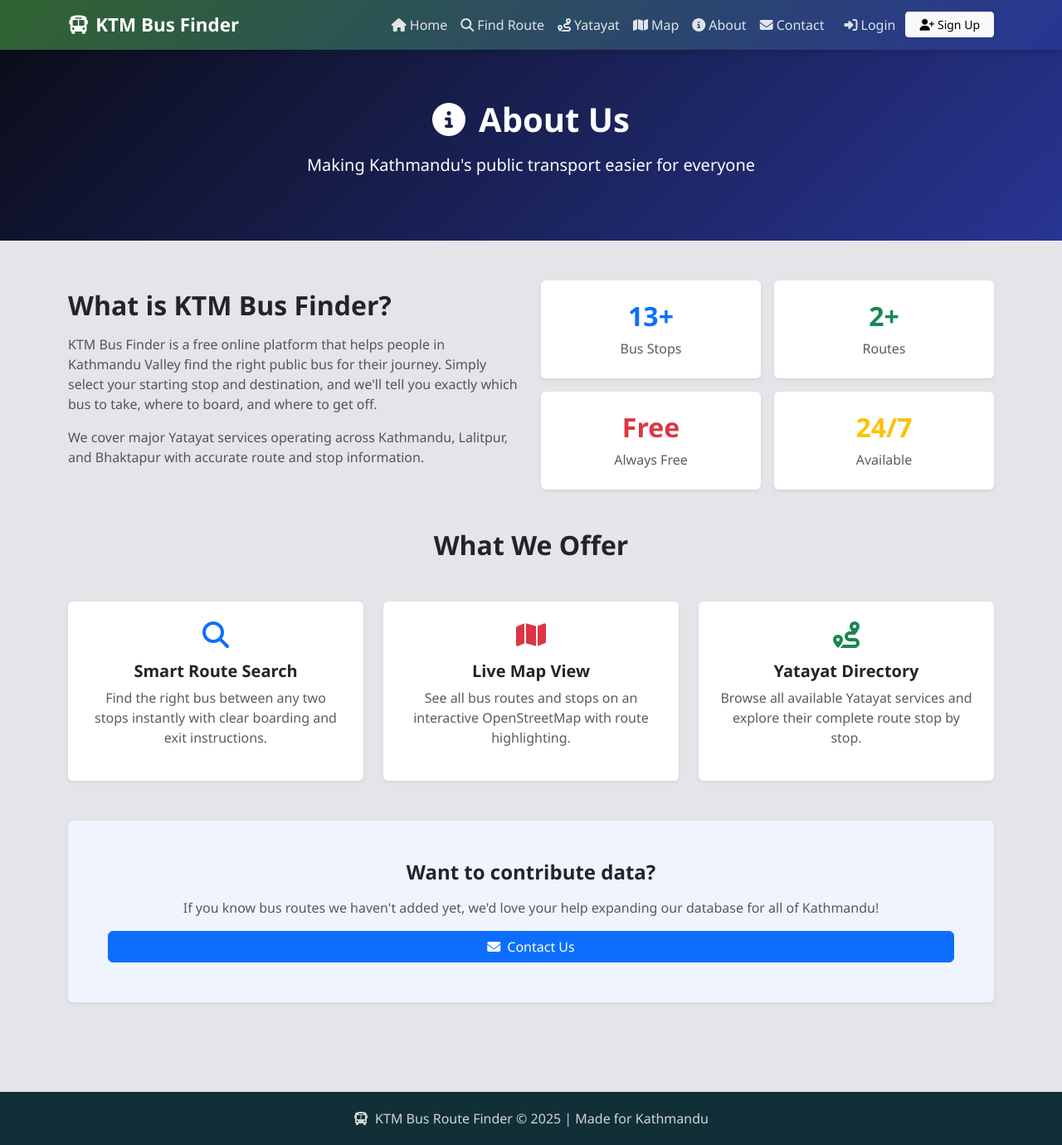
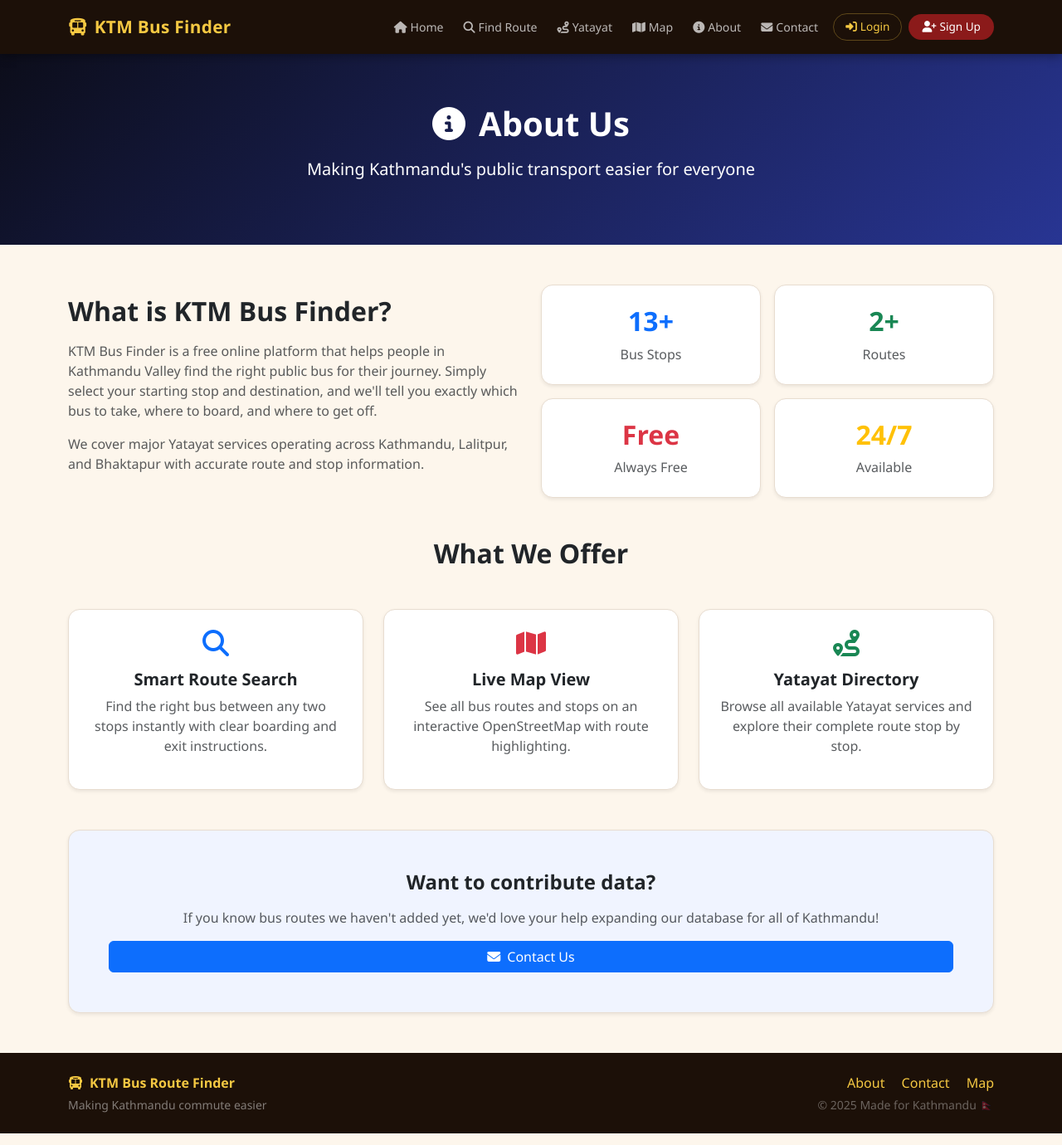
Before and after one commit to purnimapant77/ktm_bus_route, a Django app: page /about/ in a window 1280 px wide. Shown: the whole page at 83% size. Run offline with Django 5.2, Linux system fonts and the light colour scheme; parts of the project's set-up code (start-up, migrations or seed data) failed here and were passed over.

Commit message:
UI changed using base.html

```diff
--- a/bus/templates/bus/base.html
+++ b/bus/templates/bus/base.html
@@ -7,50 +7,142 @@
     <link href="https://cdn.jsdelivr.net/npm/bootstrap@5.3.0/dist/css/bootstrap.min.css" rel="stylesheet">
     <link href="https://cdnjs.cloudflare.com/ajax/libs/font-awesome/6.4.0/css/all.min.css" rel="stylesheet">
     <style>
+        * { box-sizing: border-box; }
+
         body {
-            background-color: #190d3e1c;
             font-family: 'Segoe UI', sans-serif;
+            background-color: #FDF6EC;
             min-height: 100vh;
             display: flex;
             flex-direction: column;
         }
+
+        /* NAVBAR */
         .navbar {
-            background: linear-gradient(135deg, #306430, #283593);
-            box-shadow: 0 2px 10px rgba(0,0,0,0.2);
+            background: #1C1008;
+            box-shadow: 0 2px 12px rgba(0,0,0,0.4);
+            padding: 12px 0;
         }
         .navbar-brand {
             font-weight: 700;
-            font-size: 1.4rem;
-            color: white !important;
+            font-size: 1.3rem;
+            color: #F5C842 !important;
+            letter-spacing: 0.3px;
+        }
+        .navbar-toggler {
+            border-color: rgba(245,200,66,0.3);
+        }
+        .navbar-toggler-icon {
+            filter: invert(1);
         }
         .nav-link {
-            color: rgba(255,255,255,0.85) !important;
+            color: rgba(255,255,255,0.7) !important;
             font-weight: 500;
+            font-size: 0.88rem;
+            padding: 6px 10px !important;
+            border-radius: 6px;
+            transition: all 0.2s;
         }
         .nav-link:hover {
+            color: #F5C842 !important;
+            background: rgba(245,200,66,0.08);
+        }
+        .btn-signup {
+            background: #8B1A1A !important;
             color: white !important;
+            border-radius: 20px !important;
+            font-size: 0.85rem !important;
+            padding: 5px 16px !important;
+            border: none !important;
         }
+        .btn-signup:hover {
+            background: #a82020 !important;
+        }
+        .btn-login {
+            color: #F5C842 !important;
+            border: 0.5px solid rgba(245,200,66,0.3) !important;
+            border-radius: 20px !important;
+            font-size: 0.85rem !important;
+            padding: 5px 14px !important;
+        }
+
+        /* DROPDOWN */
+        .dropdown-menu {
+            background: #1C1008;
+            border: 0.5px solid #3a2a10;
+            border-radius: 10px;
+        }
+        .dropdown-item {
+            color: rgba(255,255,255,0.75);
+            font-size: 0.88rem;
+        }
+        .dropdown-item:hover {
+            background: rgba(245,200,66,0.1);
+            color: #F5C842;
+        }
+        .dropdown-divider {
+            border-color: #3a2a10;
+        }
+
+        /* CARDS */
+        .card {
+            border-radius: 14px !important;
+            border: 0.5px solid #e8ddd0 !important;
+        }
+
+        /* FOOTER */
         .footer {
-            background: #122f37;
-            color: rgba(255,255,255,0.8);
-            padding: 20px 0;
-            margin-top: 60px;
+            background: #1C1008;
+            color: rgba(255,255,255,0.7);
+            padding: 24px 0;
+            margin-top: auto;
+        }
+        .footer a {
+            color: #F5C842;
+            text-decoration: none;
+        }
+        .footer a:hover {
+            color: white;
+        }
+
+        /* MOBILE NAVBAR */
+        @media (max-width: 991px) {
+            .navbar-collapse {
+                background: #2a1a08;
+                border-radius: 10px;
+                padding: 12px;
+                margin-top: 10px;
+                border: 0.5px solid #3a2a10;
+            }
+            .nav-link {
+                border-bottom: 0.5px solid rgba(255,255,255,0.06);
+                padding: 10px 12px !important;
+                border-radius: 0;
+            }
+            .nav-link:last-child {
+                border-bottom: none;
+            }
+            .btn-signup, .btn-login {
+                margin-top: 6px;
+                display: inline-block;
+            }
         }
     </style>
     {% block extra_css %}{% endblock %}
 </head>
-<body >
+<body>
 
 <nav class="navbar navbar-expand-lg">
     <div class="container">
         <a class="navbar-brand" href="{% url 'home' %}">
             <i class="fas fa-bus me-2"></i>KTM Bus Finder
         </a>
-        <button class="navbar-toggler" type="button" data-bs-toggle="collapse" data-bs-target="#navbarNav">
+        <button class="navbar-toggler" type="button" data-bs-toggle="collapse" data-bs-target="#navbarNav"
+            aria-controls="navbarNav" aria-expanded="false" aria-label="Toggle navigation">
             <span class="navbar-toggler-icon"></span>
         </button>
-        <div class="collapse navbar-collapse" id="navbarNav"></div>
-        <ul class="navbar-nav ms-auto align-items-center">
+        <div class="collapse navbar-collapse" id="navbarNav">
+            <ul class="navbar-nav ms-auto align-items-center gap-1">
                 <li class="nav-item">
                     <a class="nav-link" href="{% url 'home' %}"><i class="fas fa-home me-1"></i>Home</a>
                 </li>
@@ -72,12 +164,12 @@
 
                 {% if user.is_authenticated %}
                 <li class="nav-item dropdown ms-2">
-        <a class="nav-link dropdown-toggle text-white" href="#" data-bs-toggle="dropdown">
+                    <a class="nav-link dropdown-toggle" href="#" data-bs-toggle="dropdown" style="color:#F5C842 !important;">
                         <i class="fas fa-user-circle me-1"></i>{{ user.username }}
                     </a>
                     <ul class="dropdown-menu dropdown-menu-end">
                         <li><a class="dropdown-item" href="{% url 'profile' %}">
-                <i class="fas fa-user me-2 text-primary"></i>My Profile
+                            <i class="fas fa-user me-2" style="color:#C8860A;"></i>My Profile
                         </a></li>
                         <li><hr class="dropdown-divider"></li>
                         <li><a class="dropdown-item" href="{% url 'logout' %}">
@@ -86,13 +178,13 @@
                     </ul>
                 </li>
                 {% else %}
-    <li class="nav-item ms-2">
-        <a class="nav-link" href="{% url 'login' %}">
+                <li class="nav-item ms-1">
+                    <a class="nav-link btn-login" href="{% url 'login' %}">
                         <i class="fas fa-sign-in-alt me-1"></i>Login
                     </a>
                 </li>
                 <li class="nav-item ms-1">
-        <a class="btn btn-light btn-sm px-3" href="{% url 'signup' %}">
+                    <a class="nav-link btn-signup" href="{% url 'signup' %}">
                         <i class="fas fa-user-plus me-1"></i>Sign Up
                     </a>
                 </li>
@@ -102,11 +194,11 @@
     </div>
 </nav>
 
-<main style="flex: 1;">
+<main style="flex:1;">
     {% if messages %}
     <div class="container mt-3">
         {% for message in messages %}
-        <div class="alert alert-{{ message.tags }} alert-dismissible fade show" role="alert">
+        <div class="alert alert-{{ message.tags }} alert-dismissible fade show shadow-sm" role="alert">
             {{ message }}
             <button type="button" class="btn-close" data-bs-dismiss="alert"></button>
         </div>
@@ -116,9 +208,26 @@
     {% block content %}{% endblock %}
 </main>
 
-<footer class="footer text-center">
+<footer class="footer">
     <div class="container">
-        <p class="mb-0"><i class="fas fa-bus me-2"></i>KTM Bus Route Finder &copy; 2025 | Made for Kathmandu</p>
+        <div class="row align-items-center">
+            <div class="col-md-6 text-center text-md-start mb-2 mb-md-0">
+                <strong style="color:#F5C842;">
+                    <i class="fas fa-bus me-2"></i>KTM Bus Route Finder
+                </strong>
+                <p class="mb-0 small mt-1" style="color:rgba(255,255,255,0.45);">
+                    Making Kathmandu commute easier
+                </p>
+            </div>
+            <div class="col-md-6 text-center text-md-end">
+                <a href="{% url 'about' %}" class="me-3">About</a>
+                <a href="{% url 'contact' %}" class="me-3">Contact</a>
+                <a href="{% url 'map_view' %}">Map</a>
+                <p class="mb-0 small mt-1" style="color:rgba(255,255,255,0.35);">
+                    &copy; 2025 Made for Kathmandu 🇳🇵
+                </p>
+            </div>
+        </div>
     </div>
 </footer>
 
```
Lines whose indentation alone changed are shown as unchanged.
